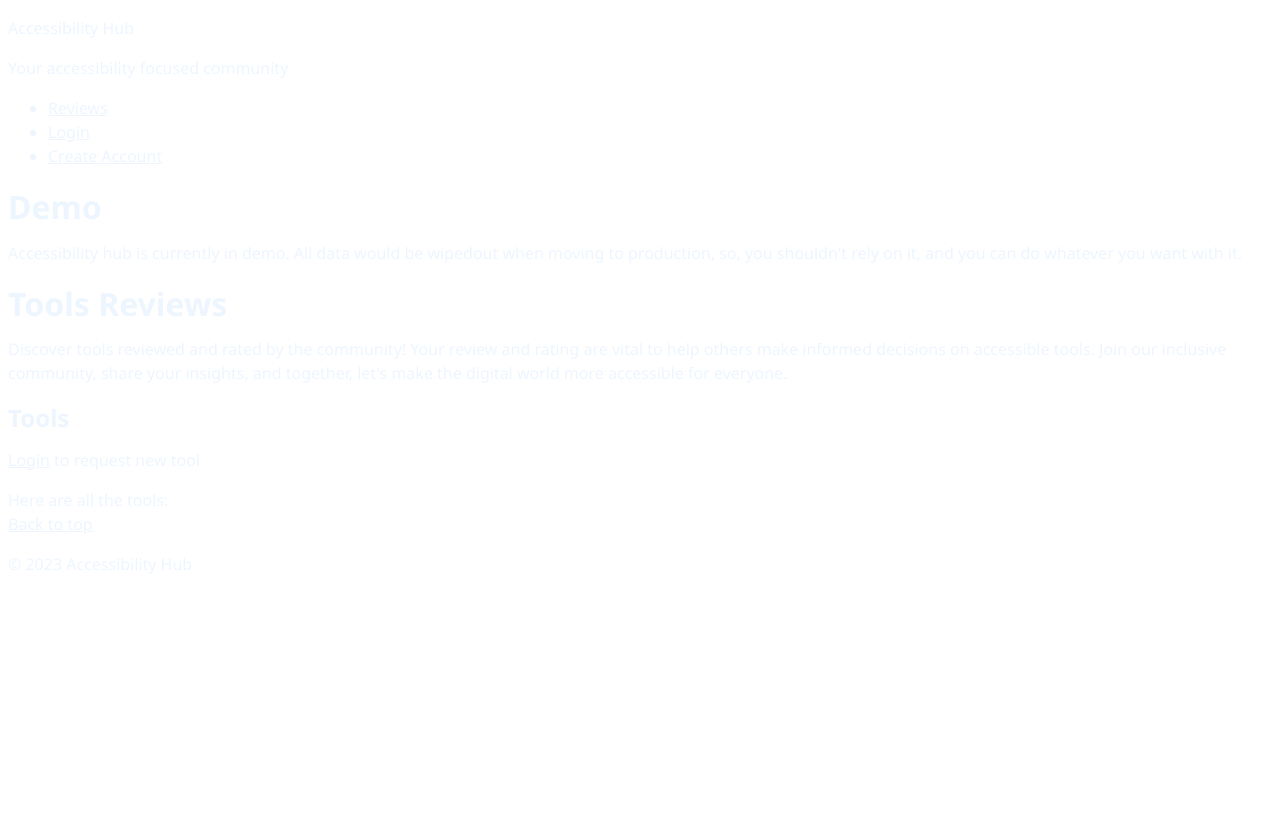
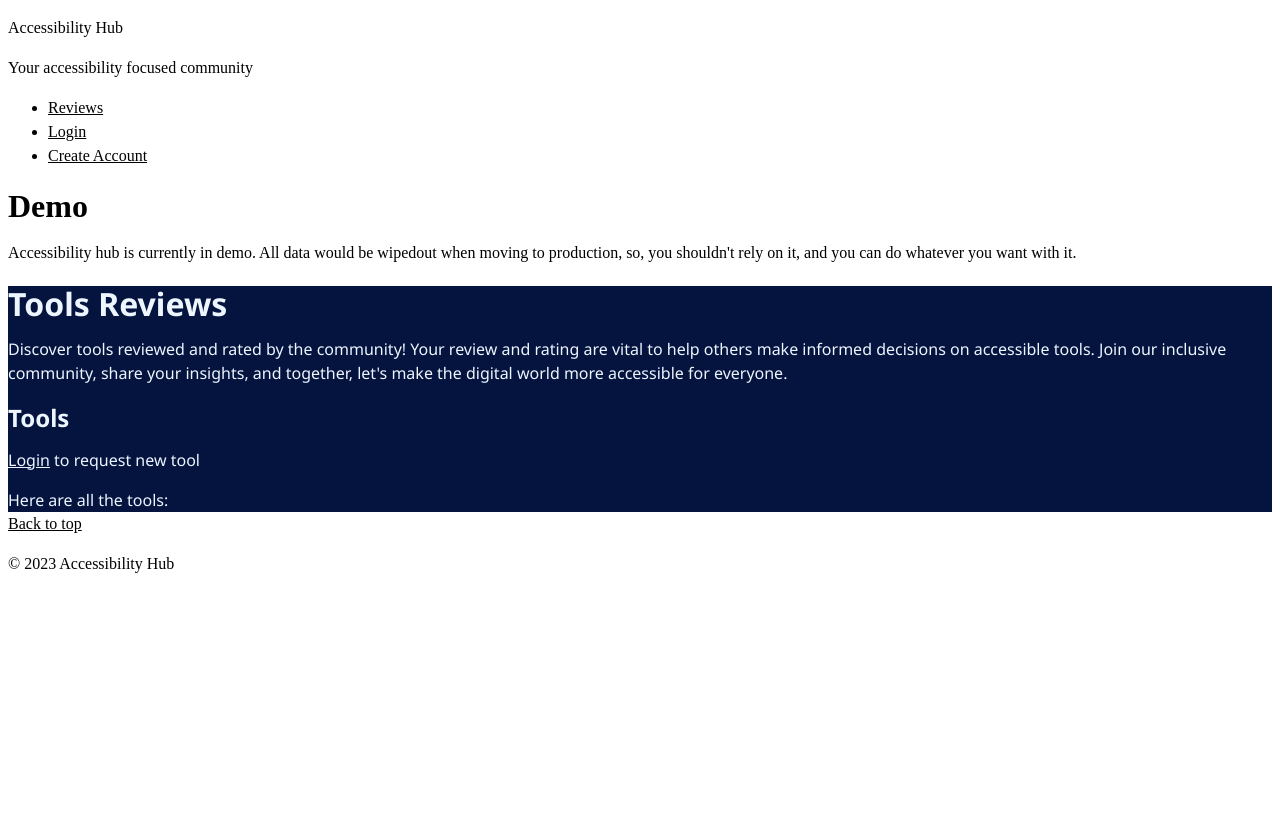
Before and after one commit to Arfs6/AccessibilityHub, a Django app: page /reviews/ in a window 1280 px wide. Run offline with Django 4.2, Linux system fonts and the light colour scheme; data that the repository does not hold is empty; some libraries are stand-ins or nearby versions.

Commit message:
fixed css bug

```diff
--- a/src/accessibilityHub/core/static/core/base.css
+++ b/src/accessibilityHub/core/static/core/base.css
@@ -1,9 +1,11 @@
 /* Accessibility Hub base css file */
 
-body {
-    font-family: 'Noto Sans', sans-serif;
-    font-weight: 400;
-    font-style: normal;
-	background-colr: #001F5B;
+main {
+	font-family: 'Noto Sans', sans-serif;
+	font-weight: 400;
+	font-style: normal;
+	background-color: #05143F;
+	/* background-color: blue; */
 	color: #EDF5FF;
+	/* color: red; */
 }
--- a/src/accessibilityHub/core/templates/core/base.html
+++ b/src/accessibilityHub/core/templates/core/base.html
@@ -1,11 +1,11 @@
 <!DOCTYPE html>
 <!-- core/base.html -->
-<html>
+<html lang="en">
 <head>
     {% include "core/head.html" %}
 		{% block title %}{% endblock %}
 </head>
-<body>
+<body id="#body">
 	<header>
     {% include "core/header.html" %}
     </header>
```
Also changed, not shown: src/accessibilityHub/core/static/base.css (deleted, +0 -9 lines).
